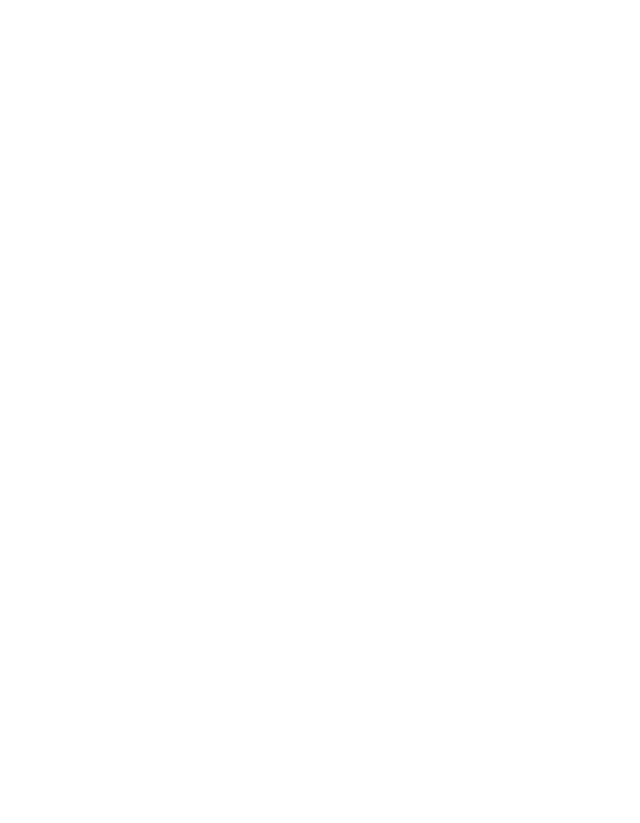
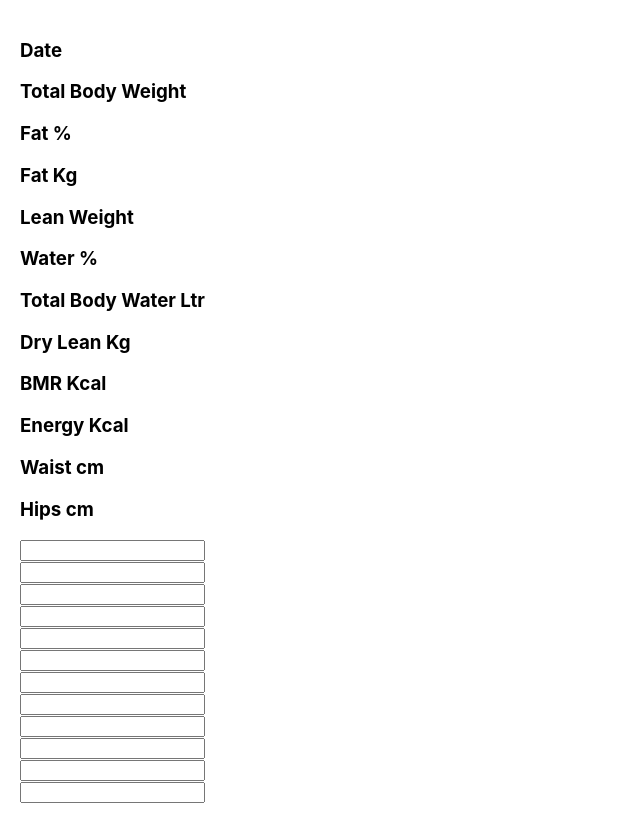
Before and after one commit to lblake/react-body-analysis, a React (Create React App) app: page / in a window 1280 px wide. Shown: the whole page, without its empty margins (0-640 px from the left). Before the commit the page ends 800 px from the top, so only its background shows below. Built offline with nearby package versions, Linux system fonts and the light colour scheme.

Commit message:
updated column header and input components

```diff
--- a/src/App.css
+++ b/src/App.css
@@ -36,3 +36,22 @@
     transform: rotate(360deg);
   }
 }
+
+body{
+  margin: 0;
+  padding: 20px;
+}
+/* .column-input
+  {
+    display: flex;
+    flex-direction: row;
+    flex-wrap: wrap;
+    width: 100%;
+  } */
+
+/* .column-text{
+  display: flex;
+  flex-direction: column;
+  flex-basis: 100%;
+  flex: 1;
+} */
--- a/src/App.js
+++ b/src/App.js
@@ -12,25 +12,106 @@
       },
       {
         name: 'Total Body Weight',
-        value:'',
+        value: '',
       },
       {
-        name:'Fat %',
+        name: 'Fat %',
         value: '',
-        rangeMin: 16,
-        rangeMax: 20
-      }
+        minRange: '16',
+        maxRange: '20',
+      },
+      {
+        name: 'Fat Kg',
+        value: '',
+        minRange: '12',
+        maxRange: '15',
+      },
+      {
+        name: 'Lean Weight',
+        value: '',
+        minRange: '62',
+        maxRange: '65',
+      },
+      {
+        name: 'Water %',
+        value: '',
+        minRange: '55',
+        maxRange: '65',
+      },
+      {
+        name: 'Total Body Water Ltr',
+        value: '',
+        minRange: '42',
+        maxRange: '49',
+      },
+      {
+        name: 'Dry Lean Kg',
+        value: '',
+      },
+      {
+        name: 'BMR Kcal',
+        value: '',
+      },
+      {
+        name: 'Energy Kcal',
+        value: '',
+      },
+      {
+        name: 'Waist cm',
+        value: '',
+      },
+      {
+        name: 'Hips cm',
+        value: '',
+      },
     ],
     [],
   ]);
 
-  const handleInput =  () => {
-
-  }
+  const handleInput = (event) => {
+    event.preventDefault();
+  };
   return (
     <div>
-      <ColumnHeaders />
-      <ColumnInputs date={inputState[0][0].value} totalBodyWeight={inputState[0][1].value}/>
+      <ColumnHeaders
+        dateText={'Date'}
+        totalBodyText={'Total Body Weight'}
+        fatPercentageText={'Fat %'}
+        fatKiloGramText={'Fat Kg'}
+        leanWeightText={'Lean Weight'}
+        waterPercentageText={'Water %'}
+        totalBodyWaterText={'Total Body Water Ltr'}
+        dryLeanWeightText={'Dry Lean Kg'}
+        bmrKCalText={'BMR Kcal'}
+        energyKCalText={'Energy Kcal'}
+        waistCMText={'Waist cm'}
+        hipsCMText={'Hips cm'}
+      />
+
+      <ColumnInputs
+        dateValue={inputState[0][0].value}
+        totalBodyWeightValue={inputState[0][1].value}
+        fatPercentageValue={inputState[0][2].value}
+        fatKiloGram={inputState[0][3].value}
+        leanWeight={inputState[0][4].value}
+        waterPercentage={inputState[0][5].value}
+        totalBodyWater={inputState[0][6].value}
+        dryLeanWeight={inputState[0][7].value}
+        bmrKCal={inputState[0][8].value}
+        energyKCal={inputState[0][9].value}
+        waistCM={inputState[0][10].value}
+        hipsCM={inputState[0][11].value}
+      />
+      <ColumnInputs />
+      <ColumnInputs />
+      <ColumnInputs />
+      <ColumnInputs />
+      <ColumnInputs />
+      <ColumnInputs />
+      <ColumnInputs />
+      <ColumnInputs />
+      <ColumnInputs />
+      <ColumnInputs />
       <ColumnInputs />
     </div>
   );
--- a/src/components/ColumnHeaders.js
+++ b/src/components/ColumnHeaders.js
@@ -1,9 +1,22 @@
 const ColumnHeaders = (props) => {
-    return (
-        <div>
+  console.log(props);
+  return (
+    <div>
+      <h3>{props.dateText} </h3>
+      <h3>{props.totalBodyText}</h3>
+      <h3>{props.fatPercentageText}</h3>
+      <h3>{props.fatKiloGramText}</h3>
+      <h3>{props.leanWeightText}</h3>
+      <h3>{props.waterPercentageText}</h3>
+      <h3>{props.totalBodyWaterText}</h3>
+      <h3>{props.dryLeanWeightText}</h3>
+      <h3>{props.bmrKCalText}</h3>
+      <h3>{props.energyKCalText}</h3>
+      <h3>{props.waistCMText}</h3>
+      <h3>{props.hipsCMText}</h3>
 
-        </div>
-      );
-}
+    </div>
+  );
+};
 
 export default ColumnHeaders;
--- a/src/components/ColumnInputs.js
+++ b/src/components/ColumnInputs.js
@@ -1,9 +1,10 @@
 const ColumnInputs = (props) => {
-    return (
-        <div>
-
-        </div>
-     );
-}
+  // console.log(props);
+  return (
+    <div>
+      <input value={props.value} />
+    </div>
+  );
+};
 
 export default ColumnInputs;
--- a/src/index.js
+++ b/src/index.js
@@ -2,7 +2,6 @@
 import ReactDOM from 'react-dom';
 import './index.css';
 import App from './App';
-import reportWebVitals from './reportWebVitals';
 
 ReactDOM.render(
   <React.StrictMode>
@@ -10,8 +9,3 @@
   </React.StrictMode>,
   document.getElementById('root')
 );
-
-// If you want to start measuring performance in your app, pass a function
-// to log results (for example: reportWebVitals(console.log))
-// or send to an analytics endpoint. Learn more: https://bit.ly/CRA-vitals
-reportWebVitals();
--- a/src/reportWebVitals.js
+++ /dev/null
@@ -1,13 +0,0 @@
-const reportWebVitals = onPerfEntry => {
-  if (onPerfEntry && onPerfEntry instanceof Function) {
-    import('web-vitals').then(({ getCLS, getFID, getFCP, getLCP, getTTFB }) => {
-      getCLS(onPerfEntry);
-      getFID(onPerfEntry);
-      getFCP(onPerfEntry);
-      getLCP(onPerfEntry);
-      getTTFB(onPerfEntry);
-    });
-  }
-};
-
-export default reportWebVitals;
```
Also changed, not shown: src/setupTests.js (deleted, +0 -5 lines), src/logo.svg (deleted), 1 other file (tests, documents, lock files or other folders).
